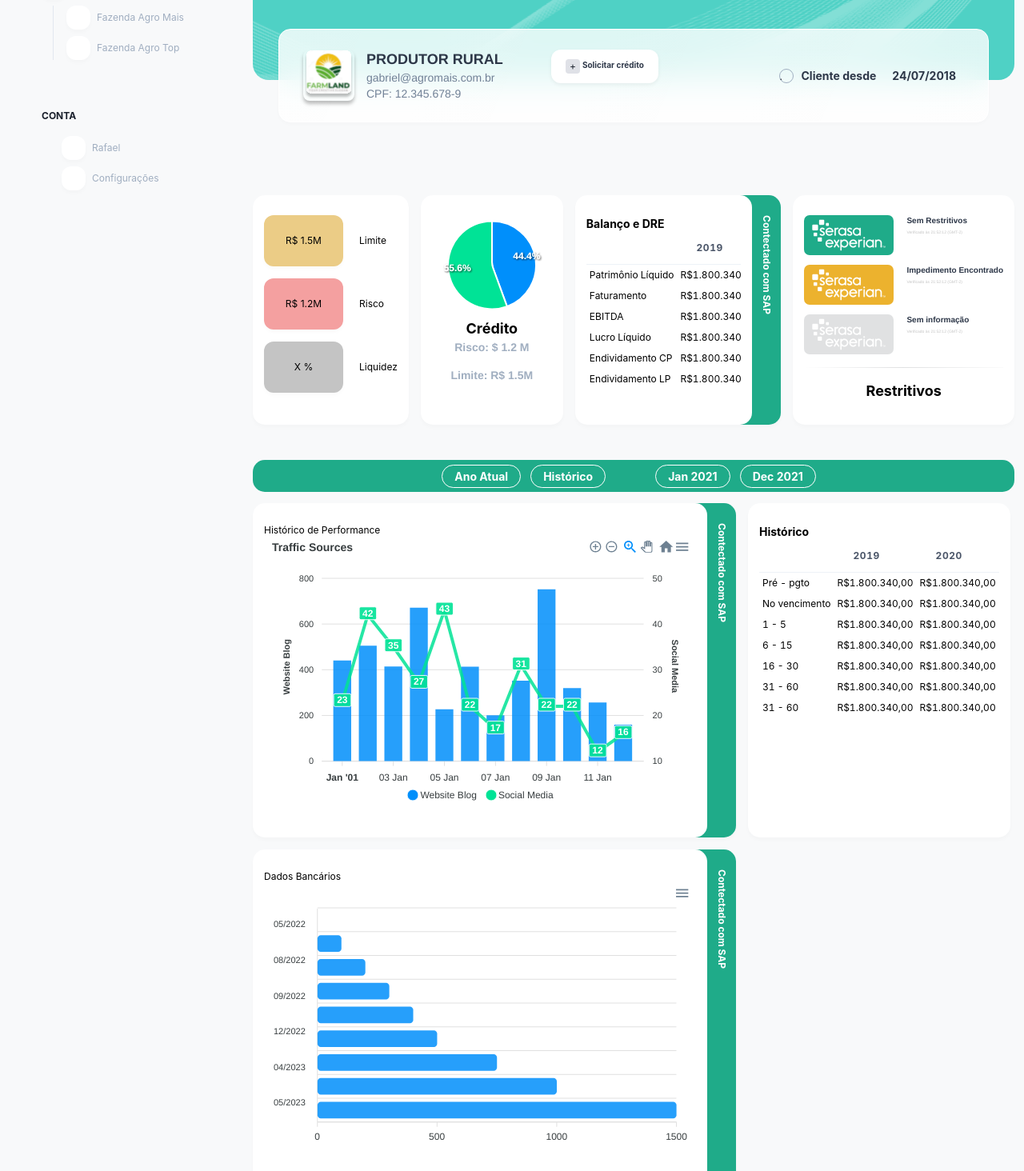
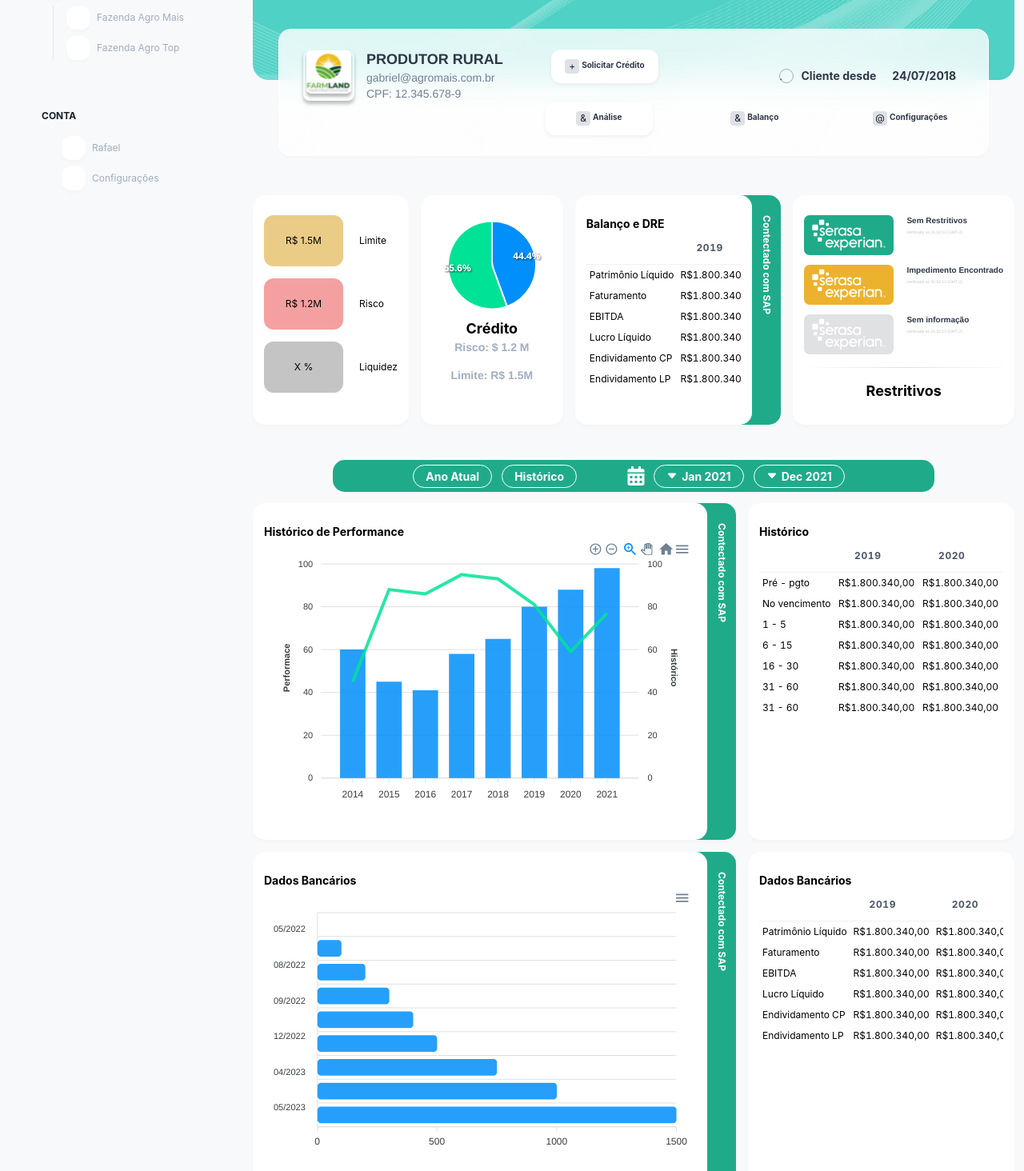
Before and after one commit to Erisnilton/Teste-full-stack-p3, a React (Create React App) app: page / in a window 1280 px wide. Shown: the part 200-1664 px from the top of the page at 80% size. Built offline with nearby package versions, Linux system fonts and the light colour scheme.

Commit message:
feat: improve layout

```diff
--- a/package.json
+++ b/package.json
@@ -3,6 +3,7 @@
   "version": "0.1.0",
   "private": true,
   "dependencies": {
+    "@chakra-ui/icons": "^1.1.7",
     "@chakra-ui/input": "^1.4.6",
     "@chakra-ui/react": "^1.8.8",
     "@emotion/react": "^11.9.0",
@@ -24,7 +25,6 @@
     "typescript": "^4.6.4",
     "web-vitals": "^0.2.4"
   },
-
   "homepage": "https://erisnilton.dev/Teste-full-stack-p3",
   "scripts": {
     "predeploy": "npm run build",
--- a/src/components/main-content/MainContentent.tsx
+++ b/src/components/main-content/MainContentent.tsx
@@ -1,4 +1,5 @@
 import React, { useState } from "react";
+import "./styles.css";
 
 import Card from "../card/Card";
 import CustomTable, { CustomTableHeader } from "../table/CustomTable";
@@ -10,10 +11,9 @@ import {
   BsPerson,
   BsFillBellFill,
   BsFillGearFill,
+  BsFillCaretDownFill
 } from "react-icons/bs";
-
-import "./styles.css";
-
+import { Input, InputGroup, InputLeftElement } from "@chakra-ui/input";
 import {
   Stack,
   Breadcrumb,
@@ -21,123 +21,120 @@ import {
   BreadcrumbLink,
 } from "@chakra-ui/react";
 
-import { Input, InputGroup, InputLeftElement } from "@chakra-ui/input";
-import Chart from "react-apexcharts";
 import ReactApexChart from "react-apexcharts";
-import { getChartPerformace, getChartBar, getChartPie } from "../../service";
+import {
+  getChartPerformace,
+  getChartBar,
+  getChartPie,
+  getDatabank,
+} from "../../service";
 import Box from "../ui/Box";
 import Devider from "../ui/Diveder";
+import Tag from "../ui/Tag";
+import { FaCalendarAlt } from "react-icons/fa";
 
 export default function MainContent() {
-  const options = {
-    chart: {
-      height: 350,
-      type: "radialBar",
-    },
-    series: [70],
-    labels: ["Progress"],
-  };
-
-  const dataBarBank = [0, 100, 200, 300, 400, 500, 750, 1000, 1500];
-  const categoriesBarBank = [
-    "05/2022",
-    "08/2022",
-    "09/2022",
-    "12/2022",
-    "04/2023",
-    "05/2023",
-  ];
-
+  const { dataBarBank } = getDatabank();
+  const { categoriesBarBank } = getDatabank();
   const chartPerformace: any = getChartPerformace();
   const chartBarBanck: any = getChartBar(dataBarBank, categoriesBarBank);
-  const chartPie : any = getChartPie();
+  const chartPie: any = getChartPie();
   const theadDataBalance: CustomTableHeader[] = [
     {
-      id: 'type', text: '', get: (item) => item.type
-
+      id: "type",
+      text: "",
+      get: (item) => item.type,
     },
     {
-      id: '2019', text: '2019', get: (item) => item.a2019
-
+      id: "2019",
+      text: "2019",
+      get: (item) => item.a2019,
     },
     {
-      id: '2020', text: '2020', get: (item) => item.a2020
-
+      id: "2020",
+      text: "2020",
+      get: (item) => item.a2020,
     },
 
     {
-      id: '2021', text: '2021', get: (item) => item.a2021
-
+      id: "2021",
+      text: "2021",
+      get: (item) => item.a2021,
     },
   ];
 
   const tbodyDataBalance = [
     {
-      id: '1',
+      id: "1",
       type: "Patrimônio Líquido",
       a2019: "R$1.800.340,00",
       a2020: "R$1.800.340,00",
-      a2021: "R$1.800.340,00"
+      a2021: "R$1.800.340,00",
     },
     {
-      id: '2',
+      id: "2",
       type: "Faturamento",
       a2019: "R$1.800.340,00",
       a2020: "R$1.800.340,00",
-      a2021: "R$1.800.340,00"
+      a2021: "R$1.800.340,00",
     },
     {
-      id: '3',
+      id: "3",
       type: "EBITDA",
       a2019: "R$1.800.340,00",
       a2020: "R$1.800.340,00",
-      a2021: "R$1.800.340,00"
+      a2021: "R$1.800.340,00",
     },
     {
-      id: '4',
+      id: "4",
       type: "Lucro Líquido",
       a2019: "R$1.800.340,00",
       a2020: "R$1.800.340,00",
-      a2021: "R$1.800.340,00"
+      a2021: "R$1.800.340,00",
     },
     {
-      id: '5',
+      id: "5",
       type: "Endividamento CP",
       a2019: "R$1.800.340,00",
       a2020: "R$1.800.340,00",
-      a2021: "R$1.800.340,00"
+      a2021: "R$1.800.340,00",
     },
     {
-      id: '6',
+      id: "6",
       type: "Endividamento LP",
       a2019: "R$1.800.340,00",
       a2020: "R$1.800.340,00",
-      a2021: "R$1.800.340,00"
+      a2021: "R$1.800.340,00",
     },
   ];
 
   const theadDataHistory: CustomTableHeader[] = [
     {
-      id: 'type', text: '', get: (item) => item.type
-
+      id: "type",
+      text: "",
+      get: (item) => item.type,
     },
     {
-      id: '2019', text: '2019', get:(item) => item.a2019
+      id: "2019",
+      text: "2019",
+      get: (item) => item.a2019,
     },
     {
-      id: '2020', text:'2020', get:(item) => item.a2020
-    }
-  ]
+      id: "2020",
+      text: "2020",
+      get: (item) => item.a2020,
+    },
+  ];
   const tbodyDataHistory = [
     {
       id: "1",
       type: "Pré - pgto",
       a2019: "R$1.800.340,00",
-      a2020:"R$1.800.340,00",
+      a2020: "R$1.800.340,00",
     },
     {
       id: "2",
-      type:"No vencimento",
+      type: "No vencimento",
       a2019: "R$1.800.340,00",
       a2020: "R$1.800.340,00",
     },
@@ -149,7 +146,7 @@ export default function MainContent() {
     },
     {
       id: "4",
-      type:"6 - 15",
+      type: "6 - 15",
       a2019: "R$1.800.340,00",
       a2020: "R$1.800.340,00",
     },
@@ -228,17 +225,17 @@ export default function MainContent() {
                 <span>gabriel@agromais.com.br</span>
                 <span>CPF: 12.345.678-9</span>
               </div>
-              <div className="credit">
-                <div className="profile__credit">
-                  <div className="icon">+</div>
-                  <span>Solicitar crédito</span>
-                </div>
-              </div>
+              <Tag icon="+" title="Solicitar Crédito" />
               <div className="initial">
                 <div className="circle">.</div>
                 <span>Cliente desde</span>
                 <span>24/07/2018</span>
               </div>
+            </div>
+            <div className="analyzer">
+              <Tag icon="&" title="Análise" isBg={true} />
+              <Tag icon="&" title=" Balanço" isBg={false} />
+              <Tag icon="@" title="Configurações" isBg={false} />
             </div>
           </div>
         </header>
@@ -324,8 +321,21 @@ export default function MainContent() {
               <div className="button">Histórico</div>
             </div>
             <div className="calendar">
-              <div className="button">Jan 2021</div>
-              <div className="button">Dec 2021</div>
+              <div className="calendar--icon">
+                <FaCalendarAlt/>
+              </div>
+              <div className="button">
+                <span>
+                  <BsFillCaretDownFill />
+                </span>
+                Jan 2021
+              </div>
+              <div className="button">
+                <span>
+                  <BsFillCaretDownFill />
+                </span>
+                Dec 2021
+              </div>
             </div>
           </div>
         </section>
@@ -337,14 +347,16 @@ export default function MainContent() {
               </strong>
             }
           >
+            <div className="table">
               <h2>Histórico de Performance</h2>
               <ReactApexChart
                 options={chartPerformace.options}
                 series={chartPerformace.series}
                 width={"180%"}
               />
+            </div>
           </Card>
-          <Card>
+          <Card style={{ flex: 1 }}>
             <div className="table">
               <h2>Histórico</h2>
               <CustomTable
@@ -361,6 +373,7 @@ export default function MainContent() {
               </strong>
             }
           >
+            <div className="table">
               <h2>Dados Bancários</h2>
               <ReactApexChart
                 options={chartBarBanck.options}
@@ -368,14 +381,17 @@ export default function MainContent() {
                 type="bar"
                 width={"180%"}
               />
+            </div>
           </Card>
-          <Card>
+          <Card style={{ flex: 1 }}>
+            <div className="table">
               <h2>Dados Bancários</h2>
               <CustomTable
                 columns={theadDataBalance}
                 rows={tbodyDataBalance}
                 variant="simple"
               />
+            </div>
           </Card>
         </section>
       </section>
--- a/src/components/main-content/styles.css
+++ b/src/components/main-content/styles.css
@@ -4,7 +4,6 @@
   text-align: left;
   font-size: 12px;
   flex: 1;
-
 }
 header {
   display: flex;
@@ -12,12 +11,12 @@ header {
   height: 27rem;
 }
 
-.navbar{
+.navbar {
   display: flex;
   border-radius: 1.25rem;
   flex-direction: row;
   justify-content: space-between;
-    background-image: url('../../assets/img/BgSignUp.png');
+  background-image: url("../../assets/img/BgSignUp.png");
   height: 18rem;
 }
 
@@ -26,10 +25,14 @@ header {
   width: calc(100% - (32px * 2));
   margin-left: 32px;
 
-    background: linear-gradient(112.83deg, rgba(255, 255, 255, 0.82) 0%, rgba(255, 255, 255, 0.8) 110.84%);
+  background: linear-gradient(
+    112.83deg,
+    rgba(255, 255, 255, 0.82) 0%,
+    rgba(255, 255, 255, 0.8) 110.84%
+  );
   backdrop-filter: blur(21px);
 
-    border: 1.5px solid #FFFFFF;
+  border: 1.5px solid #ffffff;
   box-shadow: 0px 2px 5.5px rgba(0, 0, 0, 0.02);
   border-radius: 15px;
   padding: 25px 30px;
@@ -66,7 +69,7 @@ header {
   margin-left: 23px;
   color: white;
   font-size: 1rem;
-    font-weight: bold
+  font-weight: bold;
 }
 
 .readcrumb {
@@ -79,7 +82,7 @@ header {
 }
 
 .profile {
-    display: flex   ;
+  display: flex;
 }
 
 .profile__logo {
@@ -93,7 +96,7 @@ header {
   height: 100%;
 }
 
-.profile__info{
+.profile__info {
   margin-left: 15px;
   display: flex;
   flex-direction: column;
@@ -105,7 +108,7 @@ header {
   font-weight: 700;
   line-height: 25px;
   letter-spacing: 0em;
-    color: #2D3748;
+  color: #2d3748;
 }
 
 .profile__info span {
@@ -115,35 +118,6 @@ header {
   letter-spacing: 0em;
   color: #718096;
 }
-
-.credit {
-    display: flex;
-    flex-direction: row;
-    justify-content: center;
-    align-items: center;
-    padding: 0px, 8px;
-    border-radius: 12px;
-    margin-left: 60px;
-    height: 41.6px;
-    width: 134.5px;
-
-    background: #FFFFFF;
-    box-shadow: 0px 2px 5.5px rgba(0, 0, 0, 0.06);
-}
-
-.profile__credit {
-    display: flex;
-    justify-content: center;
-}
-
-.profile__credit span {
-    font-size: 10px;
-    font-weight: 700;
-    line-height: 15px;
-    text-align: center;
-    color: #2D3748;;
-}
-
 .initial {
   display: flex;
   align-items: center;
@@ -154,29 +128,17 @@ header {
   width: 18px;
   height: 18px;
   border-radius: 50%;
-    border: 1px solid #A0AEC0;
+  border: 1px solid #a0aec0;
 }
 
 .initial span {
   font-size: 14px;
   font-weight: 700;
   padding: 10px;
-    color: #2D3748;
+  color: #2d3748;
 }
 
-.icon {
-    display: flex;
-    justify-content: center;
-    align-items: center;
-    margin-right: 3px;
-    height: 18px;
-    width: 18px;
-    border-radius: 4px;
-    background: #7E869E40;
-}
-
-
-.balance-info{
+.balance-info {
   width: 100%;
   display: flex;
   flex-flow: row wrap;
@@ -184,7 +146,7 @@ header {
   justify-content: flex-start;
 }
 
-.performace{
+.performace {
   width: 100%;
   display: flex;
   flex-flow: row wrap;
@@ -193,9 +155,8 @@ header {
 }
 
 .performace--chart {
-    width: 360px
+  width: 360px;
 }
-
 
 .limit {
   display: flex;
@@ -205,7 +166,7 @@ header {
   height: 321px;
   width: 240px;
   border-radius: 15px;
-    background: #FFFFFF;
+  background: #ffffff;
   box-shadow: 0px 3.4px 5.5px 0px #00000005;
   padding: 15px;
 }
@@ -220,7 +181,7 @@ header {
 .money {
   width: 99px;
   height: 64px;
-    background: #EBCC86;
+  background: #ebcc86;
   box-shadow: 0px 3.5px 5.5px rgba(0, 0, 0, 0.02);
   border-radius: 12px;
 
@@ -228,34 +189,35 @@ header {
   align-items: center;
   justify-content: center;
   margin-right: 20px;
-
 }
 
-.risco{
-    background: #F4A0A0;
+.risco {
+  background: #f4a0a0;
 }
 
 .liquidez {
-    background: #C4C4C4;
+  background: #c4c4c4;
 }
 
 .table {
   width: 100%;
   overflow-x: auto;
 }
-
-
-
 .table h2 {
   font-size: 14px;
   font-weight: bold;
 }
 
-.historico{
+section .historico {
+  width: calc(100% - (100px * 2));
+  margin-left: 100px;
+}
+
+.historico {
   margin-top: 44px;
   margin-bottom: 14px;
   height: 40px;
-    background-color: #1FAB89;
+  background-color: #1fab89;
   border-radius: 15px;
   display: flex;
   justify-content: center;
@@ -270,10 +232,18 @@ header {
 .calendar {
   margin-left: 50px;
   display: flex;
+  align-items: center;
+}
+.calendar--icon {
+  color: white;
+  margin-right: 10px;
+  font-size: 1.5rem;
 }
 
 .button {
-    border: 1px solid #FFFFFF;
+  display: flex;
+  align-items: center;
+  border: 1px solid #ffffff;
   box-sizing: border-box;
   border-radius: 15px;
   padding: 3px 15px;
@@ -283,6 +253,9 @@ header {
   margin-right: 12px;
 }
 
+.button span {
+  margin-right: 5px;
+}
 
 .pie {
   display: flex;
@@ -297,7 +270,7 @@ header {
 }
 
 .pie span {
-    color: #A0AEC0;
+  color: #a0aec0;
   font-family: Helvetica;
   font-size: 14px;
   font-weight: 700;
@@ -313,3 +286,14 @@ header {
   line-height: 25px;
   text-align: center;
 }
+
+.input-text > Input:focus {
+  background-color: white;
+}
+
+.analyzer {
+  width: 100%;
+  display: flex;
+  align-items: center;
+  justify-content: flex-end;
+}
--- /dev/null
+++ b/src/components/ui/Tag.tsx
@@ -0,0 +1,21 @@
+import React from "react";
+import classNames from "classnames";
+import { Icon } from "@chakra-ui/react";
+
+export interface PropsTypes {
+  color?: string;
+  icon?: any
+  title: string;
+  isBg?: boolean
+}
+
+export default function Tag({ color, icon, title, isBg=true }: PropsTypes) {
+  return (
+    <div className={classNames(['credit', {'is-bg': isBg }])} >
+      <div className="profile__credit">
+        <div className="icon">{icon}</div>
+        <span>{title}</span>
+      </div>
+    </div>
+  );
+}
--- a/src/components/ui/style.css
+++ b/src/components/ui/style.css
@@ -39,3 +39,45 @@
     height: 1px;
     background-image: linear-gradient(90deg, rgba(224, 225, 226, 0) 0%, #E0E1E2 49.52%, rgba(224, 225, 226, 0.15625) 99.04%);
 }
+
+
+.credit {
+    display: flex;
+    flex-direction: row;
+    justify-content: center;
+    align-items: center;
+    padding: 0px, 8px;
+    border-radius: 12px;
+    margin-left: 60px;
+    height: 41.6px;
+    width: 134.5px;
+}
+
+.is-bg {
+    background: #FFFFFF;
+    box-shadow: 0px 2px 5.5px rgba(0, 0, 0, 0.06);
+}
+
+.profile__credit {
+    display: flex;
+    justify-content: center;
+}
+
+.profile__credit span {
+    font-size: 10px;
+    font-weight: 700;
+    line-height: 15px;
+    text-align: center;
+    color: #2D3748;
+}
+
+.icon {
+    display: flex;
+    justify-content: center;
+    align-items: center;
+    margin-right: 3px;
+    height: 18px;
+    width: 18px;
+    border-radius: 4px;
+    background: #7E869E40;
+}
--- a/src/service.ts
+++ b/src/service.ts
@@ -3,14 +3,14 @@ export function getChartPerformace() {
   return {
     series: [
       {
-        name: "Website Blog",
+        name: "Performace",
         type: "column",
-        data: [440, 505, 414, 671, 227, 413, 201, 352, 752, 320, 257, 160],
+        data: [60, 45, 41, 58, 65, 80, 88, 98],
       },
       {
-        name: "Social Media",
+        name: "Histórico",
         type: "line",
-        data: [23, 42, 35, 27, 43, 22, 17, 31, 22, 22, 12, 16],
+        data: [45, 88, 86, 95, 93, 81, 59, 77],
       },
     ],
     options: {
@@ -21,40 +21,27 @@ export function getChartPerformace() {
       stroke: {
         width: [0, 4],
       },
-      title: {
-        text: "Traffic Sources",
-      },
       dataLabels: {
         enabled: true,
-        enabledOnSeries: [1],
+        enabledOnSeries: [3],
       },
-      labels: [
-        "01 Jan 2001",
-        "02 Jan 2001",
-        "03 Jan 2001",
-        "04 Jan 2001",
-        "05 Jan 2001",
-        "06 Jan 2001",
-        "07 Jan 2001",
-        "08 Jan 2001",
-        "09 Jan 2001",
-        "10 Jan 2001",
-        "11 Jan 2001",
-        "12 Jan 2001",
-      ],
+      labels: ["2014", "2015", "2016", "2017", "2018", "2019", "2020", "2021"],
+      legend: {
+        show: false,
+      },
       xaxis: {
-        type: "datetime",
+        type: "text",
       },
       yaxis: [
         {
           title: {
-            text: "Website Blog",
+            text: "Performace",
           },
         },
         {
           opposite: true,
           title: {
-            text: "Social Media",
+            text: "Histórico",
           },
         },
       ],
@@ -103,3 +90,17 @@ export function getChartPie() {
     } as ApexOptions,
   };
 }
+
+export function getDatabank() {
+  return {
+    dataBarBank: [0, 100, 200, 300, 400, 500, 750, 1000, 1500],
+    categoriesBarBank: [
+      "05/2022",
+      "08/2022",
+      "09/2022",
+      "12/2022",
+      "04/2023",
+      "05/2023",
+    ],
+  };
+}
```
Also changed, not shown: src/components/siderbar/Siderbar.tsx (+12 -8 lines), src/components/tree/Tree.tsx (+3 -4 lines), 1 other file (tests, documents, lock files or other folders). Lines whose indentation alone changed are shown as unchanged.
